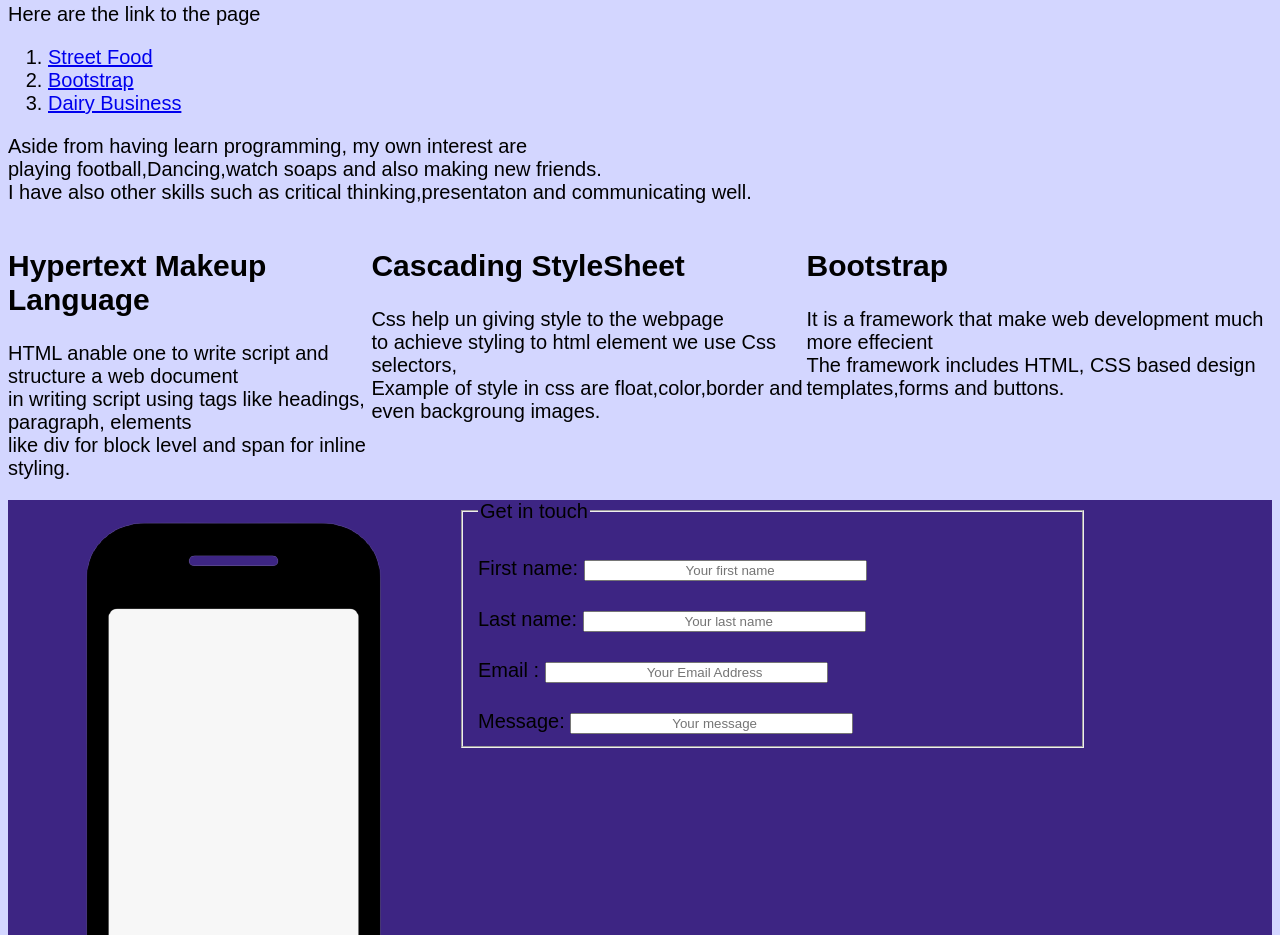
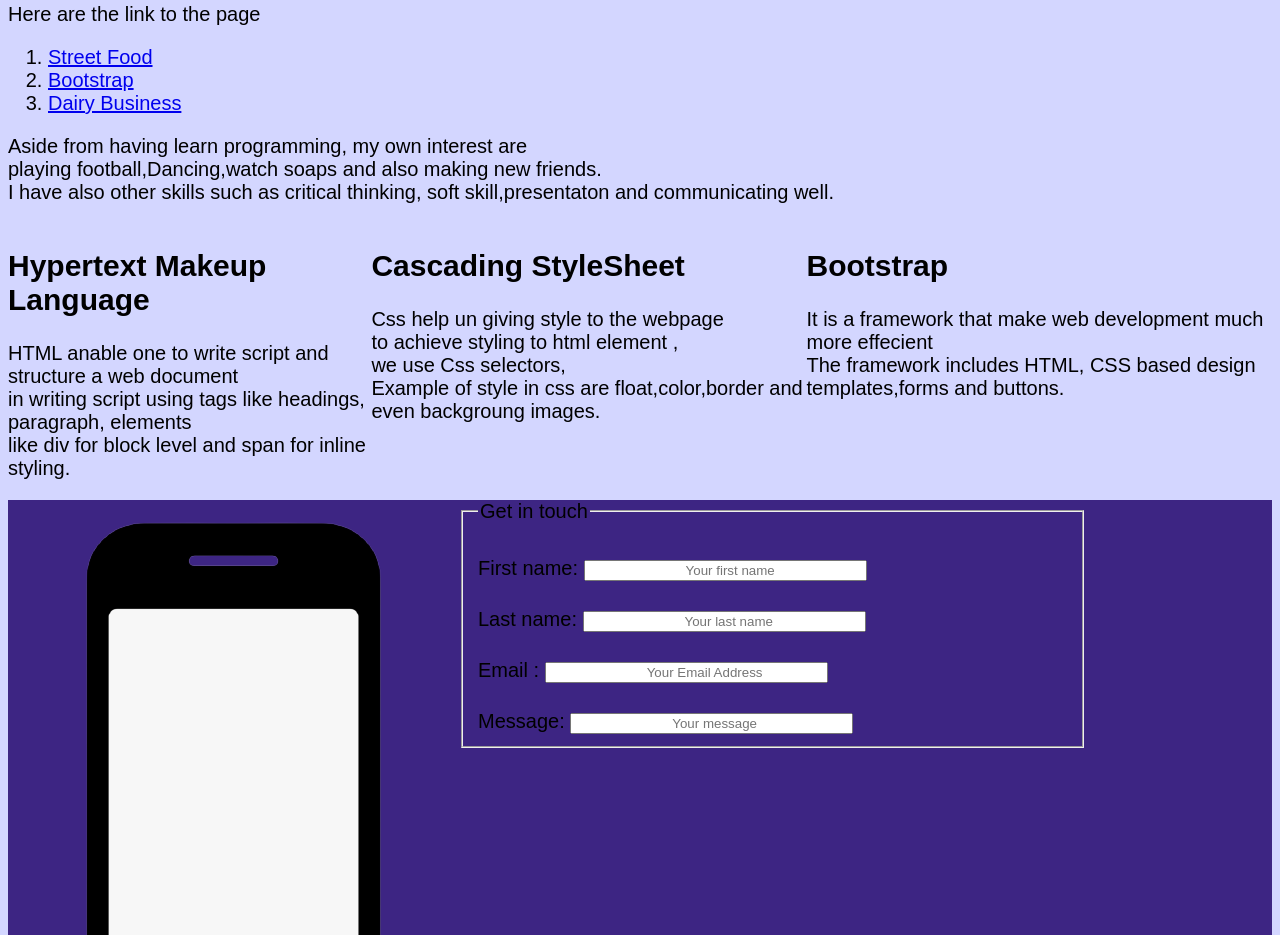
Before and after one commit to barbaramootian/Portfolio, a plain HTML site: page index.html in a window 1280 px wide. Shown: the part 1211-2146 px from the top of the page. Drawn offline with Linux system fonts and the light colour scheme.

Commit message:
remone some line in the skill card

```diff
--- a/index.html
+++ b/index.html
@@ -69,7 +69,7 @@
                   </ol>
                   <p>Aside from having learn programming, my own interest are<br>
                      playing football,Dancing,watch soaps and also making new friends.<br>
-                     I have also other skills such as critical thinking,presentaton and communicating well.
+                     I have also other skills such as critical thinking, soft skill,presentaton and communicating well.
                   </p>
                 </div>
                 <div class="row">
@@ -87,8 +87,10 @@
                      <div class="card">
                         <h1>Cascading StyleSheet</h1>
                         <p> Css help un giving style to the webpage<br>
-                            to achieve styling to html element we use Css selectors,<br>
-                            Example of style in css are float,color,border and even backgroung images.
+                            to achieve styling to html element ,<br>
+                            we use Css selectors,<br>
+                            Example of style in css are
+                         float,color,border and even backgroung images.
                         </p>
                      </div>
                  </div>
```
